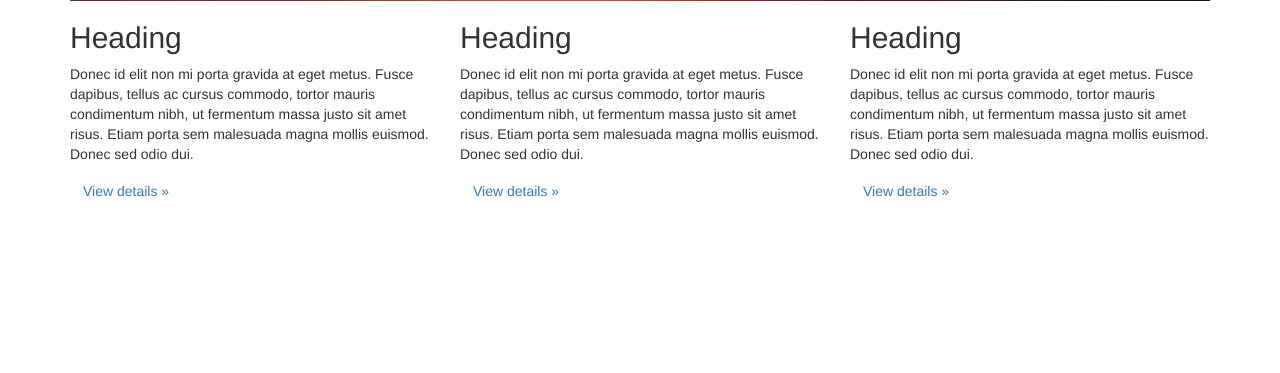
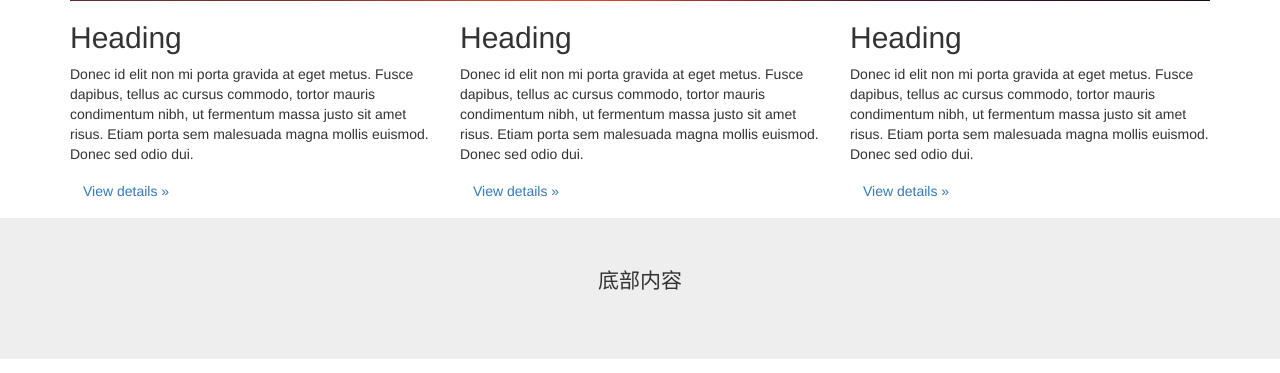
Before and after one commit to anueshenxing/auto_spider, a Django app: page / in a window 1280 px wide. Shown: the part 427-800 px from the top of the page. Run offline with Django 3.2, Linux system fonts and the light colour scheme; some libraries are stand-ins or nearby versions.

Commit message:
add footer to home page

```diff
--- a/spiderUI/templates/home/home.html
+++ b/spiderUI/templates/home/home.html
@@ -144,7 +144,9 @@
     </div>
 </div>
 
-
+<div class="jumbotron text-center" style="margin-bottom:0">
+  <p>底部内容</p>
+</div>
 <!-- jQuery (Bootstrap 的所有 JavaScript 插件都依赖 jQuery，所以必须放在前边) -->
 <script src="https://cdn.bootcss.com/jquery/1.12.4/jquery.min.js"></script>
 <!-- 加载 Bootstrap 的所有 JavaScript 插件。你也可以根据需要只加载单个插件。 -->
```
